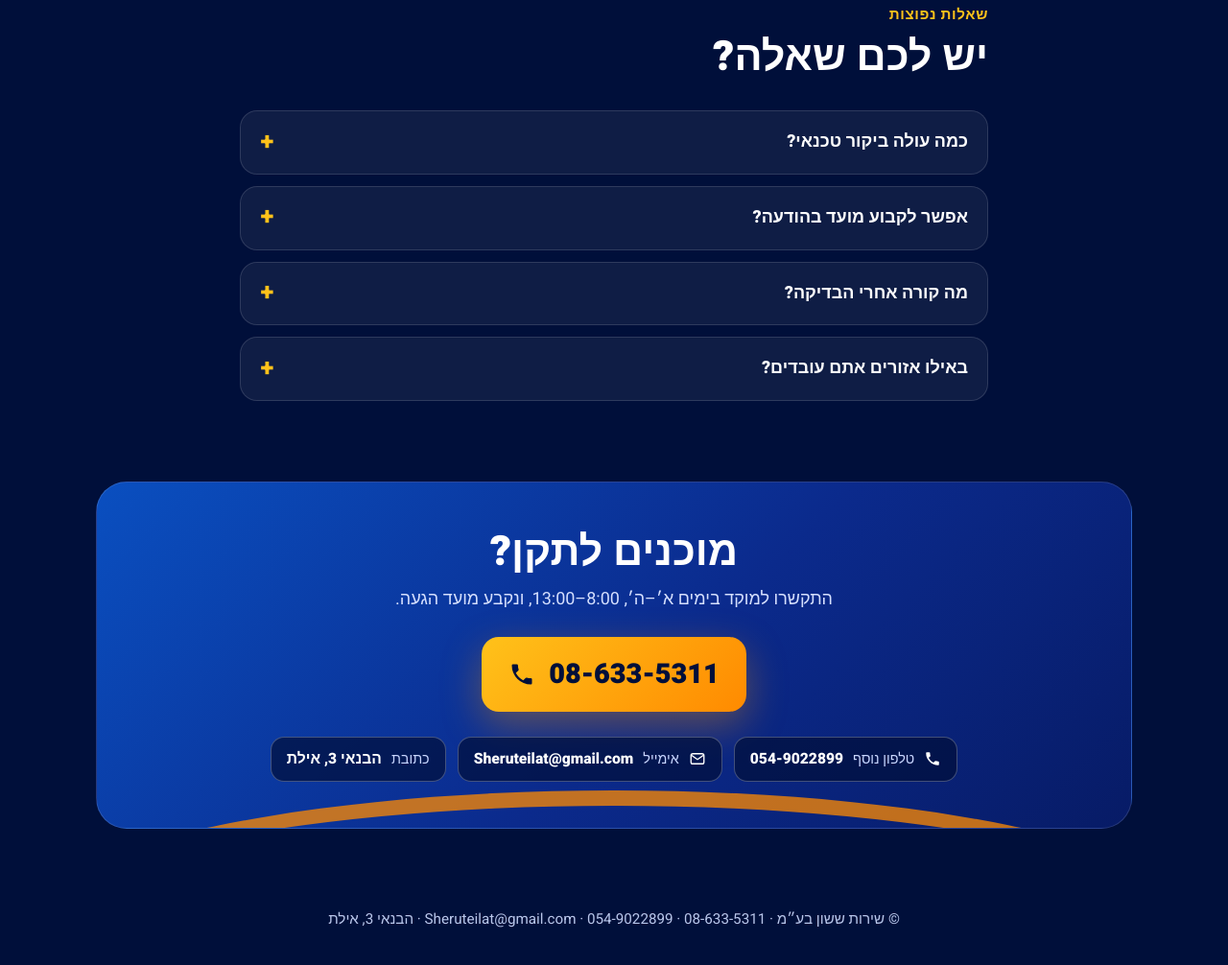
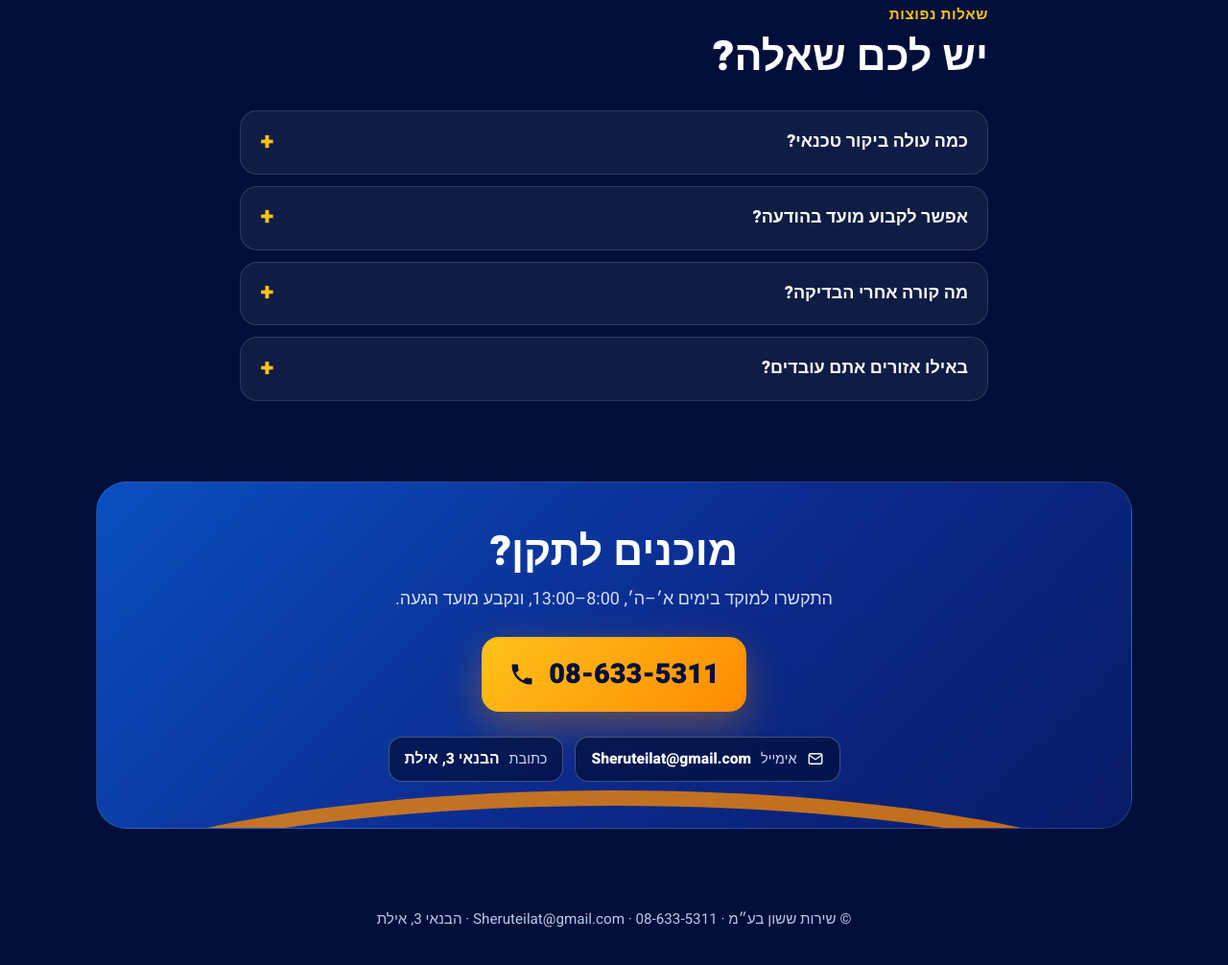
Before and after one commit to nati21-ch/sasson-service, a plain HTML site: page index.html in a window 1280 px wide. Shown: the part 3431-4437 px from the top of the page at 96% size. Drawn offline with Linux system fonts and the light colour scheme.

Commit message:
Add files via upload

```diff
--- a/index.html
+++ b/index.html
@@ -8,7 +8,7 @@
 <link rel="preconnect" href="https://fonts.googleapis.com">
 <link rel="preconnect" href="https://fonts.gstatic.com" crossorigin>
 <link href="https://fonts.googleapis.com/css2?family=Heebo:wght@400;500;700;800;900&display=swap" rel="stylesheet">
-<script type="application/ld+json">{"@context":"https://schema.org","@type":"HomeAndConstructionBusiness","name":"שירות ששון בע״מ","description":"תיקון מוצרי חשמל ביתיים באילת ובערבה","telephone":["+97286335311","+972549022899"],"email":"Sheruteilat@gmail.com","address":{"@type":"PostalAddress","streetAddress":"הבנאי 3","addressLocality":"אילת","addressCountry":"IL"},"areaServed":["אילת","הערבה, עד לוטן"],"openingHoursSpecification":[{"@type":"OpeningHoursSpecification","dayOfWeek":["Sunday","Monday","Tuesday","Wednesday","Thursday"],"opens":"08:00","closes":"13:00"}]}</script>
+<script type="application/ld+json">{"@context":"https://schema.org","@type":"HomeAndConstructionBusiness","name":"שירות ששון בע״מ","description":"תיקון מוצרי חשמל ביתיים באילת ובערבה","telephone":"+97286335311","email":"Sheruteilat@gmail.com","address":{"@type":"PostalAddress","streetAddress":"הבנאי 3","addressLocality":"אילת","addressCountry":"IL"},"areaServed":["אילת","הערבה, עד לוטן"],"openingHoursSpecification":[{"@type":"OpeningHoursSpecification","dayOfWeek":["Sunday","Monday","Tuesday","Wednesday","Thursday"],"opens":"08:00","closes":"13:00"}]}</script>
 <script>document.documentElement.classList.add('js')</script>
 <style>
 :root{
@@ -365,7 +365,6 @@ footer{padding:30px 0 100px;color:var(--muted);font-size:.95rem;text-align:cente
       <p>התקשרו למוקד בימים א׳–ה׳, 8:00–13:00, ונקבע מועד הגעה.</p>
       <a class="big" href="tel:+97286335311"><svg viewBox="0 0 24 24" fill="currentColor" aria-hidden="true"><path d="M6.6 10.8a15.1 15.1 0 0 0 6.6 6.6l2.2-2.2a1 1 0 0 1 1-.25c1.1.37 2.3.57 3.6.57a1 1 0 0 1 1 1V20a1 1 0 0 1-1 1A17 17 0 0 1 3 4a1 1 0 0 1 1-1h3.5a1 1 0 0 1 1 1c0 1.3.2 2.5.57 3.6a1 1 0 0 1-.25 1z"/></svg>08-633-5311</a>
       <ul class="contact">
-        <li><a href="tel:+972549022899"><svg class="ic" viewBox="0 0 24 24" fill="currentColor" aria-hidden="true"><path d="M6.6 10.8a15.1 15.1 0 0 0 6.6 6.6l2.2-2.2a1 1 0 0 1 1-.25c1.1.37 2.3.57 3.6.57a1 1 0 0 1 1 1V20a1 1 0 0 1-1 1A17 17 0 0 1 3 4a1 1 0 0 1 1-1h3.5a1 1 0 0 1 1 1c0 1.3.2 2.5.57 3.6a1 1 0 0 1-.25 1z"/></svg><span>טלפון נוסף</span><b dir="ltr">054-9022899</b></a></li>
         <li><a href="mailto:Sheruteilat@gmail.com"><svg class="ic" viewBox="0 0 24 24" fill="none" stroke="currentColor" stroke-width="1.8" stroke-linecap="round" stroke-linejoin="round" aria-hidden="true"><rect x="3" y="5" width="18" height="14" rx="2.5"/><path d="M3.5 7l8.5 6 8.5-6"/></svg><span>אימייל</span><b dir="ltr">Sheruteilat@gmail.com</b></a></li>
         <li><span class="loc">כתובת</span><b>הבנאי 3, אילת</b></li>
       </ul>
@@ -374,7 +373,7 @@ footer{padding:30px 0 100px;color:var(--muted);font-size:.95rem;text-align:cente
 </section>
 </main>
 
-<footer><div class="wrap">© שירות ששון בע״מ · 08-633-5311 · 054-9022899 · Sheruteilat@gmail.com · הבנאי 3, אילת</div></footer>
+<footer><div class="wrap">© שירות ששון בע״מ · 08-633-5311 · Sheruteilat@gmail.com · הבנאי 3, אילת</div></footer>
 
 <div class="bar"><a href="tel:+97286335311"><svg class="ic" viewBox="0 0 24 24" fill="currentColor" aria-hidden="true"><path d="M6.6 10.8a15.1 15.1 0 0 0 6.6 6.6l2.2-2.2a1 1 0 0 1 1-.25c1.1.37 2.3.57 3.6.57a1 1 0 0 1 1 1V20a1 1 0 0 1-1 1A17 17 0 0 1 3 4a1 1 0 0 1 1-1h3.5a1 1 0 0 1 1 1c0 1.3.2 2.5.57 3.6a1 1 0 0 1-.25 1z"/></svg>התקשרו למוקד: 08-633-5311</a></div>
 
```
